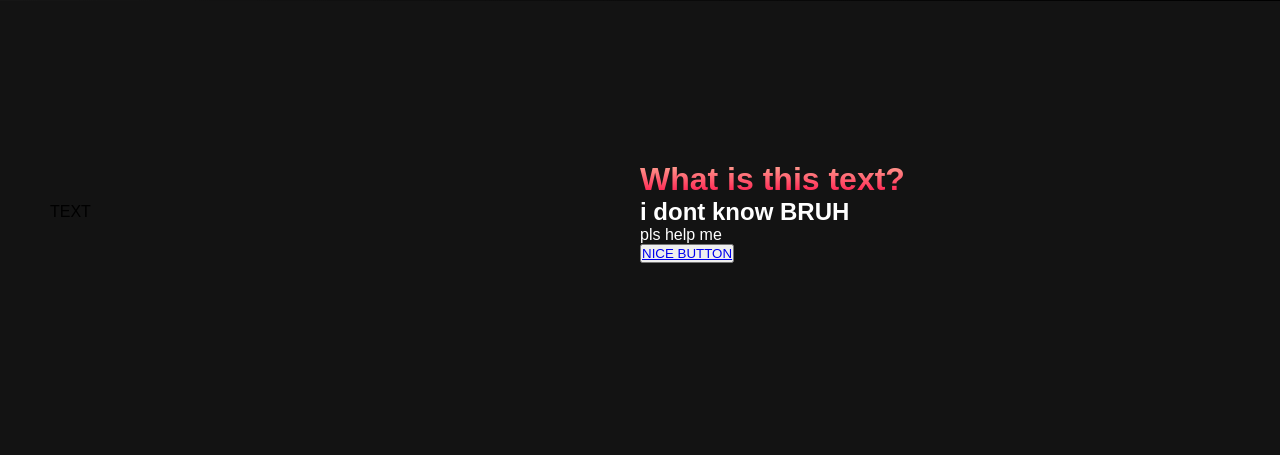
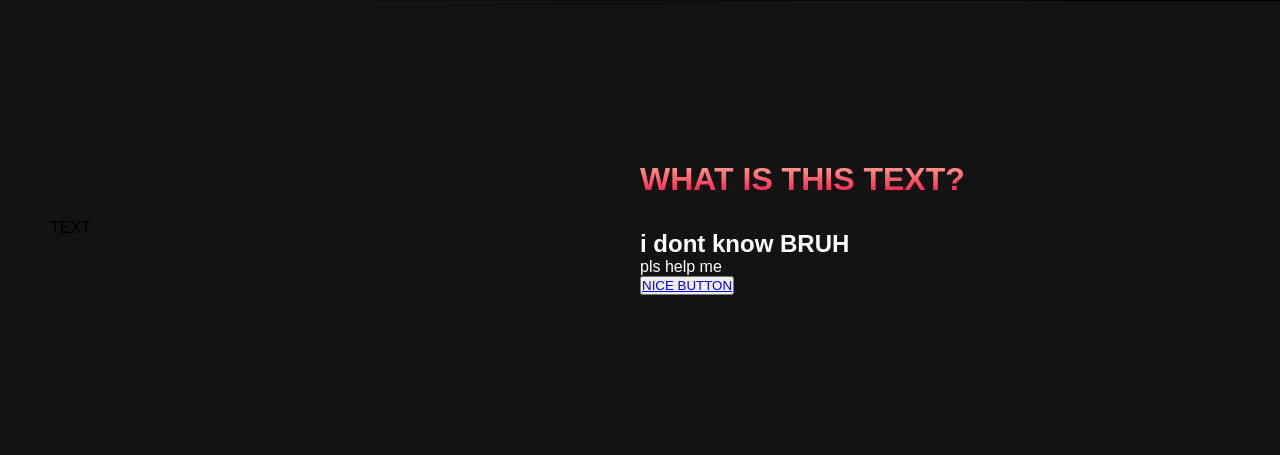
Before and after one commit to Zayocast/Zayocast.github.io, a PHP site: page / in a window 1280 px wide. Shown: the part 715-1170 px from the top of the page. Before the commit the page ends 978 px from the top, so only its background shows below. Run offline with PHP 8.4, Linux system fonts and the light colour scheme.

Commit message:
Update style.css

```diff
--- a/style.css
+++ b/style.css
@@ -272,4 +272,7 @@
     -moz-background-clip: text;
     -webkit-text-fill-color: transparent;
     -moz-text-fill-color: transparent;
+    text-transform: uppercase;
+    margin-bottom: 32px;
+
 }
```
